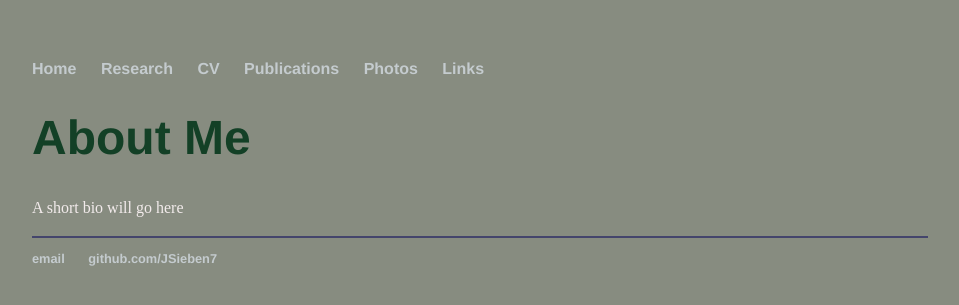
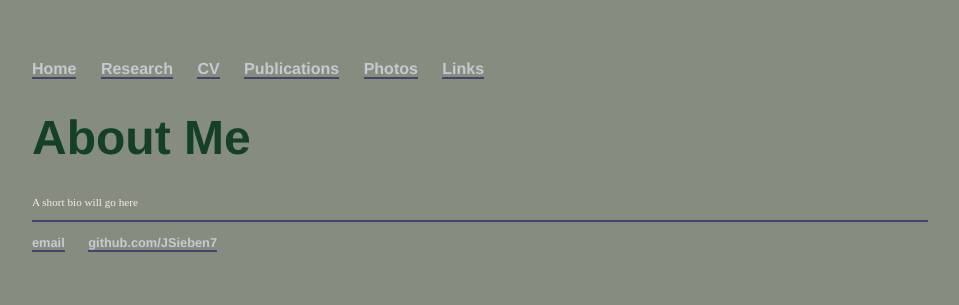
Before and after one commit to JSieben7/JSieben7.github.io, a Jekyll site: the page built from index.html, in a window 1280 px wide. Shown: the top 305 px of the page, without its empty margins (160-1119 px from the left). Built offline with Jekyll 4.4.1, drawn with Linux system fonts in a browser that asks for light colours.

Commit message:
Update main.css

```diff
--- a/css/main.css
+++ b/css/main.css
@@ -12,10 +12,12 @@ nav ul, footer ul {
 nav ul li, footer ul li {
     display: inline;
     margin-right: 20px;
+    border-bottom: 2px solid #44456c;
 }
 a {
     text-decoration: none;
     color: #c4cbce;
+    /*navbar text*/
 }
 a:hover {
     text-decoration: underline;
@@ -25,11 +27,19 @@ h1 {
     font-size: 3em;
     font-family:'Helvetica', 'Arial', 'Sans-Serif';
     color: #134026;
+    /*big title*/
+}
+h2 {
+    font-size: 2em;
+    font-family:'Helvetica', 'Arial', 'Sans-Serif';
+    color: #2c734a;
+    /*middle title*/
 }
 p {
-    font-size: 1.0em;
-    line-height: 1.4em;
+    font-size: .7em;
+    line-height: 1em;
     color: #f2ebeb;
+    /*body text*/
 }
 footer {
     border-top: 2px solid #44456c;
```
